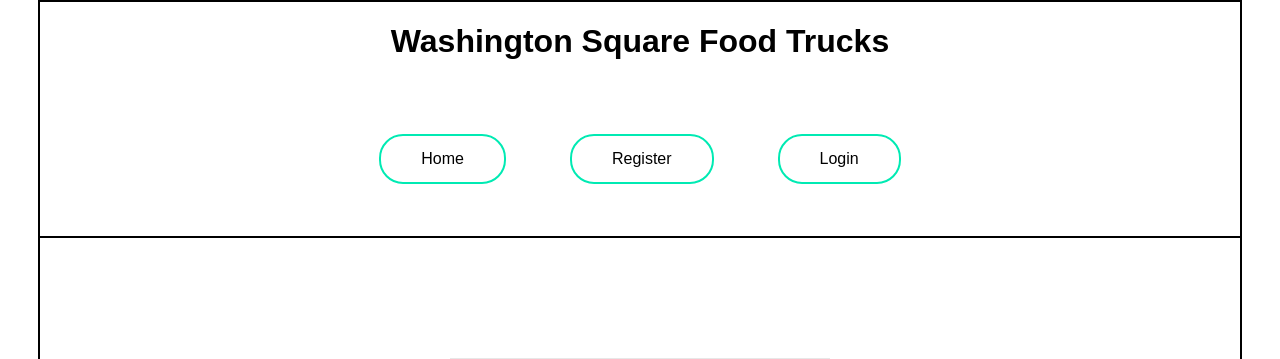
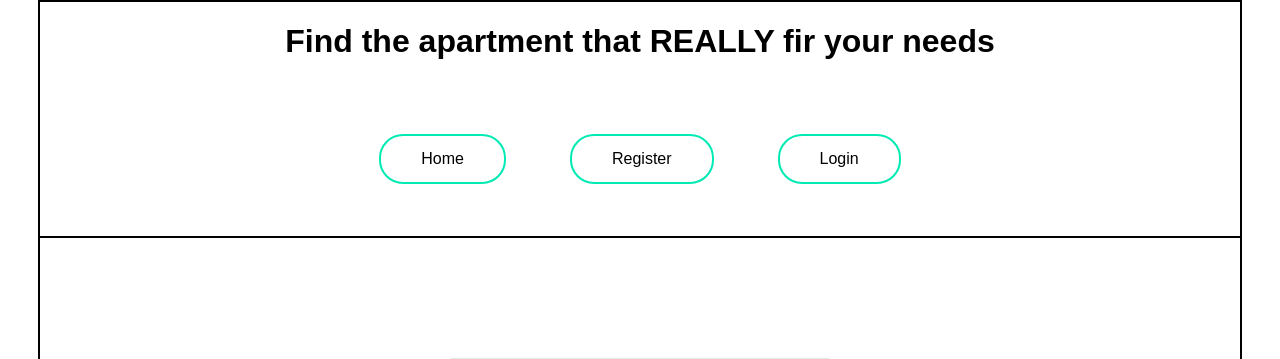
Before and after one commit to software-students-fall2022/final-project-project5-team4, a Flask app: page /register/ in a window 1280 px wide. Shown: the top 359 px of the page. Run offline with Flask 2, Linux system fonts and the light colour scheme.

Commit message:
Update header on base.html

```diff
--- a/web-app/templates/base.html
+++ b/web-app/templates/base.html
@@ -1,7 +1,7 @@
 <!DOCTYPE html>
 <html>
   <head>
-    <title>Washington Square Food Trucks</title>
+    <title>Rate Your Apartments</title>
     <link
       rel="stylesheet"
       href="{{ url_for('static', filename='style.css') }}"
@@ -10,7 +10,7 @@
   <body>
     <div class="container">
       <header>
-        <h1>Washington Square Food Trucks</h1>
+        <h1>Find the apartment that REALLY fir your needs</h1>
         <div class="nav-bar">
           <nav>
             <a href="{{ url_for('home', uid=uid)}}">Home</a>
@@ -22,7 +22,6 @@
             <a href="{{ url_for('login')}}">Login</a>
           </nav>
         </div>
-
       </header>
       <main>{% block container %} {% endblock %}</main>
       <footer>
```
